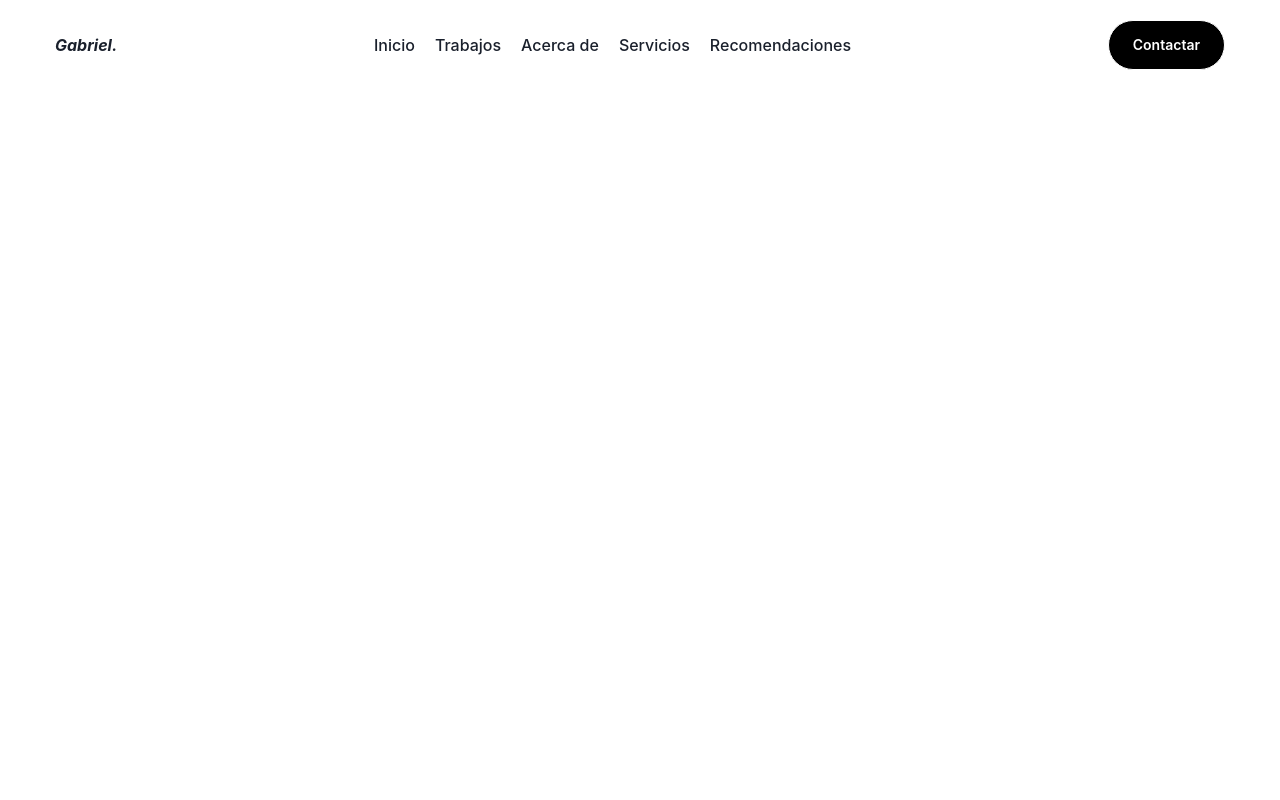
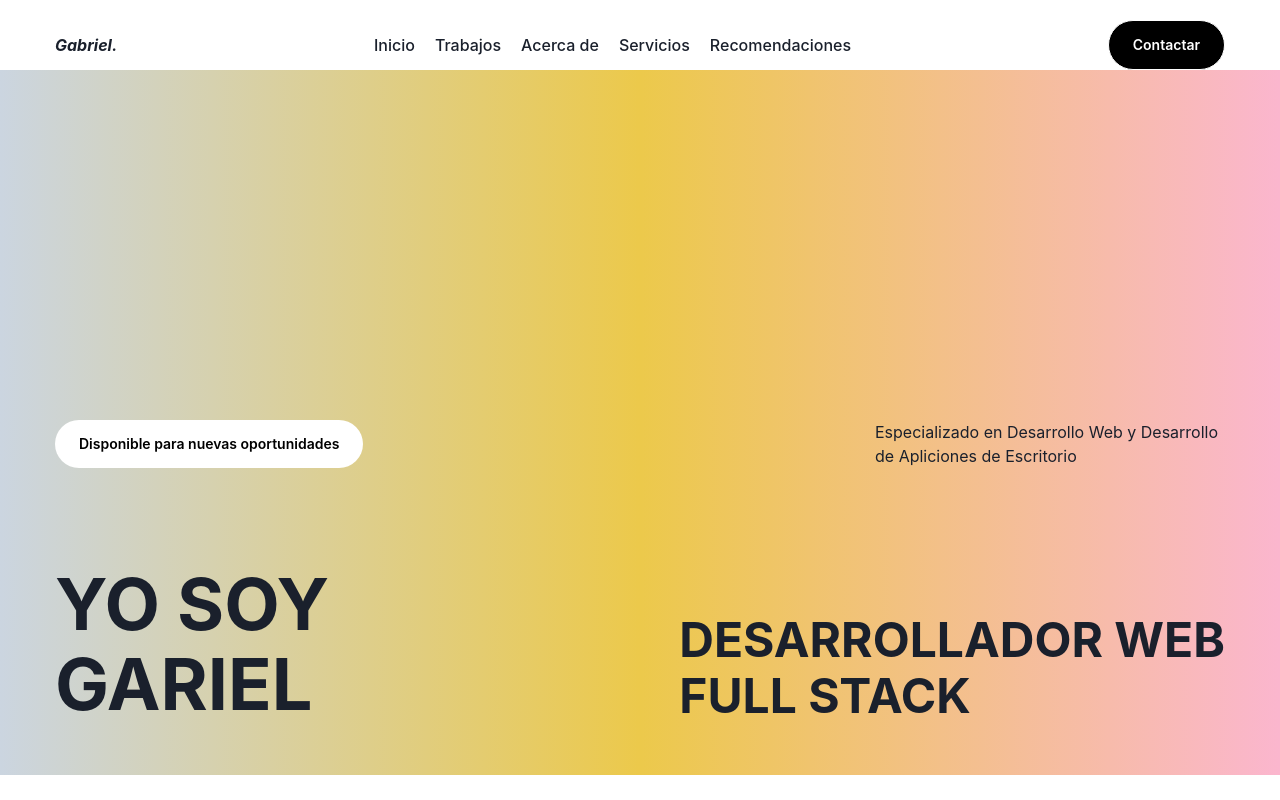
Before and after one commit to GabrielMartinez26092005/portfolio-personal-react, a React (Vite) app: page / in a window 1280 px wide. Built offline with nearby package versions, Linux system fonts and the light colour scheme.

Commit message:
Estructura inicial del hero completada

```diff
--- a/src/Components/Header/header.jsx
+++ b/src/Components/Header/header.jsx
@@ -1,14 +1,14 @@
 import React from "react";
-import { Box, Button, Flex, Link, Stack, } from "@chakra-ui/react"
+import { Box, Button, Flex, Link, Stack, Heading, } from "@chakra-ui/react"
 
 let Footer = () => {
 
 
     return (
     <Flex align="center" justify="space-between" pt={5}>
-        <Box pl={55} fontStyle={'italic'} fontWeight={'bold'}>
+        <Heading pl={55} fontStyle={'italic'} fontWeight={'bold'} size={'1xl'}>
             Gabriel.
-        </Box>
+        </Heading>
         <Stack direction={"row"} spacing='20px' fontWeight={'500'}>
             <Link>Inicio</Link>
             <Link>Trabajos</Link>
--- /dev/null
+++ b/src/Components/Hero/hero.jsx
@@ -0,0 +1,43 @@
+import React from "react";
+import { Box, Button, Flex, Text, Stack, Heading, } from "@chakra-ui/react"
+
+let Hero = () => {
+
+
+    return (
+        <Box bgGradient='linear(to-r, gray.300, yellow.400, pink.200)' pl={'55px'} pr={'55px'} pb={'55px'}>
+            <Flex justify={'space-between'} align={'center'} pt={'350px'}>
+                <Box >
+                    <Button variant={'white_button'}>
+                        Disponible para nuevas oportunidades
+                    </Button>
+                </Box>
+                <Text w={'350px'}>
+                    Especializado en Desarrollo Web y Desarrollo de Apliciones de Escritorio
+                </Text>
+            </Flex>
+
+            <Flex justify={'space-between'} align={'end'} pt={'100px'}>
+                <Stack >
+                    <Heading size={'4xl'}>
+                        YO SOY
+                    </Heading>
+                    <Heading size={'4xl'}>
+                        GARIEL
+                    </Heading>
+                </Stack>
+
+                <Stack >
+                    <Heading size={'2xl'}>
+                        DESARROLLADOR WEB
+                    </Heading>
+                    <Heading size={'2xl'}>
+                        FULL STACK
+                    </Heading>
+                </Stack>
+            </Flex>
+        </Box>
+    )
+}
+
+export default Hero
--- /dev/null
+++ b/src/Components/Main/main.jsx
@@ -0,0 +1,12 @@
+import React from "react";
+import Hero from "../Hero/hero";
+
+let Main = () => {
+
+
+    return (
+        <Hero/>
+    )
+}
+
+export default Main
--- a/src/main.jsx
+++ b/src/main.jsx
@@ -4,6 +4,7 @@ import './index.css'
 import { ChakraProvider } from '@chakra-ui/react'
 import { extendTheme } from '@chakra-ui/react'
 import Footer from './Components/Header/header'
+import Main from './Components/Main/main'
 
 const colors = {
   brand: {
@@ -29,6 +30,18 @@ const Button = {
         borderColor: 'black',
         transition:'.8s'
       }
+    },
+    'white_button': {
+      borderRadius:'30',
+      bg:'white',
+      color:'black',
+      fontSize:'14',
+      p:'6',
+      _hover: {
+        bg: 'black',
+        color: 'white',
+        transition:'.8s'
+      }
     }
   }
 }
@@ -40,6 +53,7 @@ ReactDOM.createRoot(document.getElementById('root')).render(
   <ChakraProvider theme={theme}>
     <React.StrictMode>
       <Footer/>
+      <Main/>
     </React.StrictMode>
   </ChakraProvider>,
 
```
